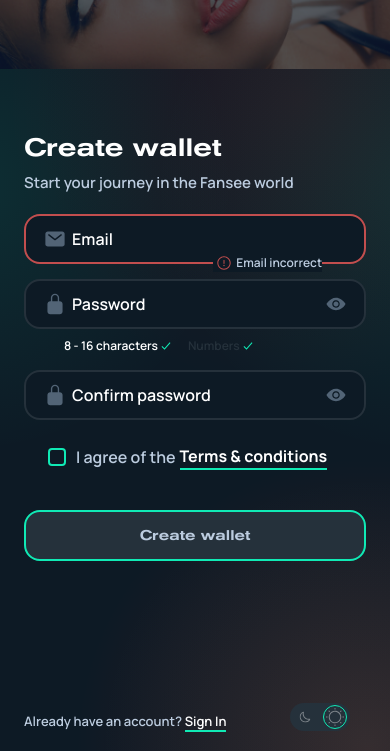
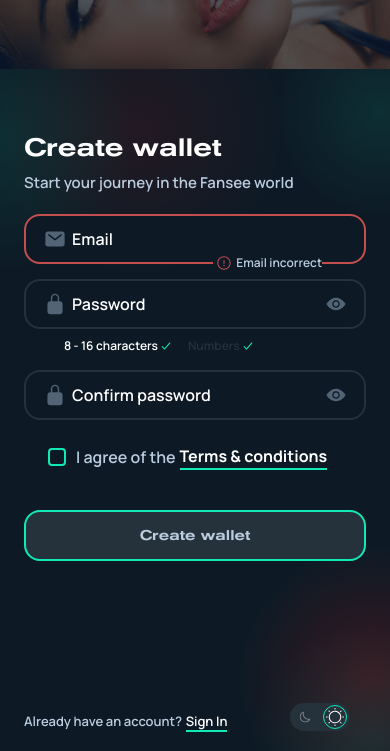
Before and after one commit to wholedi/fansee-tailwind-layout, a website built with Vite: page src/sign-up-scss.html in a window 390 px wide. Shown: the part 187-938 px from the top of the page. Built offline with nearby package versions, Linux system fonts and the light colour scheme.

Commit message:
Made an adaptive decor, corrected inconsistencies in the layout.

```diff
--- a/src/scss/sign-in.scss
+++ b/src/scss/sign-in.scss
@@ -257,6 +257,7 @@
     font-weight: 700;
     color: var(--text-primary);
     border-bottom: solid 2px  var(--text-highlighted);
+    cursor: pointer;
   }
 }
 
@@ -293,6 +294,7 @@
 
   .footer {
     &__page-switcher-link {
+      margin-left: 1px;
       color: var(--text-primary);
       border-bottom: solid 2px var(--text-highlighted);
     }
@@ -326,7 +328,7 @@
         opacity: 0.4;
       }
 
-      &__light-theme-icon {
+      .theme-switcher__light-theme-icon{
         opacity: 1;
       }
 
@@ -590,6 +592,48 @@
     .account__message {
       font-size: 13px;
     }
+
+    .decor {
+      &__left-green {
+        width: 266px;
+        height: 266px;
+        border-radius: 266px;
+        left: -128px;
+        top: -64px;
+      }
+
+      &__left-red {
+        width: 290px;
+        height: 290px;
+        border-radius: 290px;
+        left: -6px;
+        top: -84px;
+      }
+
+      &__right-green {
+        width: 208px;
+        height: 208px;
+        border-radius: 208px;
+        right: -94px;
+        top: -61px;
+      }
+
+      &__bottom-red {
+        width: 266px;
+        height: 266px;
+        border-radius: 266px;
+        right: -115px;
+        bottom: -60px;
+      }
+
+      &__bottom-green {
+        width: 243px;
+        height: 234px;
+        border-radius: 234px;
+        left: 250px;
+        bottom: -105px;
+      }
+    }
   }
 
   @media (max-width: 374.98px) {
```
